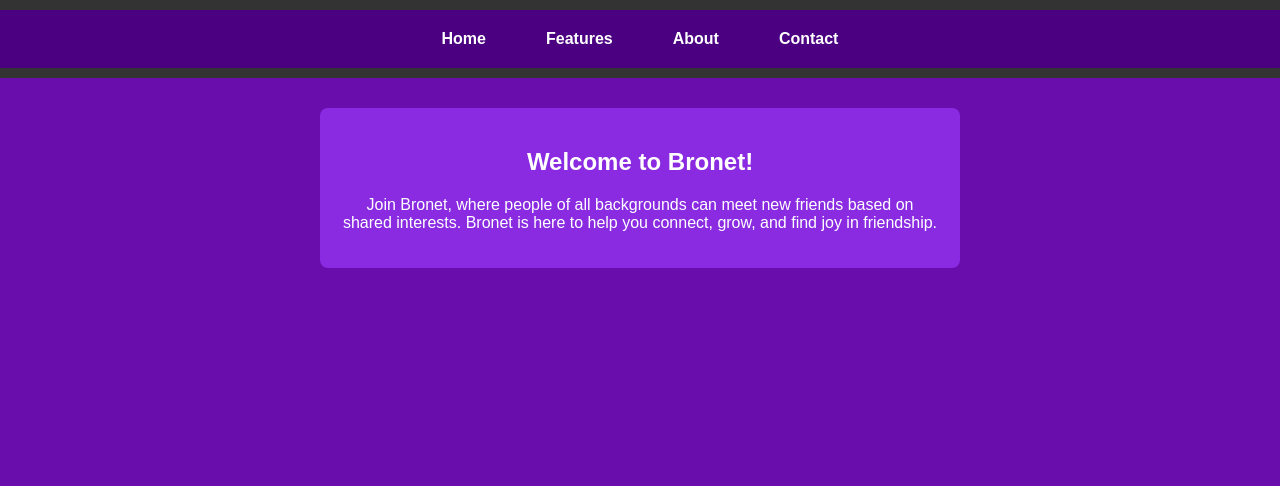
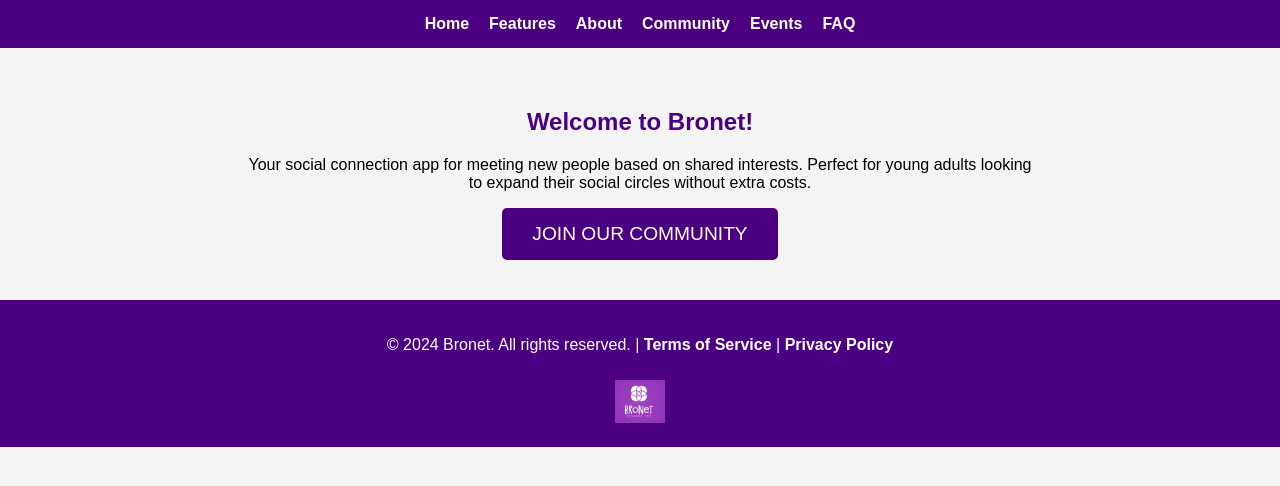
Before and after one commit to HliebOcheretianyi/Bronet, a Flask app: page / in a window 1280 px wide. Shown: the top 486 px of the page. Run offline with Flask 3, Linux system fonts and the light colour scheme.

Commit message:
pre-pre-pre-alpha

```diff
--- a/app.py
+++ b/app.py
@@ -1,37 +1,31 @@
-from flask import Flask, render_template, request, redirect, url_for, flash
+
+from flask import Flask, render_template
 
 app = Flask(__name__)
-app.secret_key = 'supersecretkey'
 
 @app.route('/')
 def home():
-    return render_template('home.html')
+    return render_template('index.html')
 
 @app.route('/features')
 def features():
     return render_template('features.html')
 
+@app.route('/community')
+def community():
+    return render_template('community.html')
+
 @app.route('/about')
 def about():
     return render_template('about.html')
 
-@app.route('/contact')
-def contact():
-    return render_template('contact.html')
+@app.route('/events')
+def events():
+    return render_template('events.html')
 
-@app.route('/submit-contact', methods=['POST'])
-def submit_contact():
-    name = request.form.get('name')
-    email = request.form.get('email')
-    message = request.form.get('message')
-
-    if not name or not email or not message:
-        flash('Please fill out all fields', 'error')
-        return redirect(url_for('contact'))
-
-    print(f"Contact Form Submission\nName: {name}\nEmail: {email}\nMessage: {message}")
-    flash('Thank you for your message! We will get back to you shortly.', 'success')
-    return redirect(url_for('contact'))
+@app.route('/faq')
+def faq():
+    return render_template('faq.html')
 
 if __name__ == '__main__':
     app.run(host="0.0.0.0", port=5000)
--- a/static/style.css
+++ b/static/style.css
@@ -7,196 +7,20 @@ body {
 }
 
 header {
-    background-color: #333;
-    padding: 10px 0;
-}
-
-header nav ul {
-    list-style-type: none;
-    margin: 0;
-    padding: 0;
-    text-align: center;
-}
-
-header nav ul li {
-    display: inline;
-    margin-right: 20px;
-}
-
-header nav ul li a {
-    color: white;
-    text-decoration: none;
-    font-weight: bold;
-    padding: 10px 15px;
-}
-
-header nav ul li a:hover {
-    background-color: #575757;
-    border-radius: 5px;
-}
-
-/* Home Section */
-#home {
-    text-align: center;
-    padding: 50px 20px;
-    background-color: #fff;
-}
-
-#home h1 {
-    color: #333;
-    font-size: 2.5em;
-}
-
-#home p {
-    color: #666;
-    font-size: 1.2em;
-    margin-top: 10px;
-}
-
-#home button {
-    padding: 10px 20px;
-    background-color: #333;
-    color: white;
-    border: none;
-    cursor: pointer;
-    border-radius: 5px;
-    font-size: 1.1em;
-}
-
-#home button a {
-    color: white;
-    text-decoration: none;
-}
-
-#home img {
-    max-width: 100%; /* Ensures image is responsive */
-    height: auto;
-    border-radius: 10px; /* Optional: gives rounded corners */
-    margin-top: 20px; /* Adds space above the image */
-}
-
-
-/* Features Section */
-#features {
-    padding: 50px 20px;
-    background-color: #fff;
-    text-align: center;
-}
-
-#features h2 {
-    color: #333;
-}
-
-.feature {
-    margin: 20px 0;
-}
-
-.feature h3 {
-    color: #444;
-}
-
-.feature p {
-    color: #555;
-}
-
-/* About Section */
-#about {
-    padding: 50px 20px;
-    background-color: #f4f4f4;
-    text-align: center;
-}
-
-#about h2 {
-    color: #333;
-}
-
-#about p {
-    font-size: 1.2em;
-    color: #666;
-}
-
-/* Contact Section */
-#contact {
-    padding: 50px 20px;
-    background-color: #fff;
-    text-align: center;
-}
-
-#contact form {
-    max-width: 600px;
-    margin: 0 auto;
-    text-align: left;
-}
-
-#contact form input,
-#contact form textarea {
-    width: 100%;
-    padding: 10px;
-    margin: 10px 0;
-    border-radius: 5px;
-    border: 1px solid #ccc;
-}
-
-#contact form button {
-    background-color: #333;
-    color: white;
-    padding: 10px 20px;
-    border: none;
-    cursor: pointer;
-    border-radius: 5px;
-}
-
-/* Footer Styling */
-footer {
-    background-color: #333;
-    color: white;
-    padding: 20px;
-    text-align: center;
-}
-
-footer p {
-    font-size: 1em;
-}
-
-footer a {
-    color: white;
-    text-decoration: none;
-}
-
-footer a:hover {
-    text-decoration: underline;
-}
-
-/* Responsive Design */
-@media (max-width: 768px) {
-    #home h1 {
-        font-size: 2em;
-    }
-
-    #home p {
-        font-size: 1em;
-    }
-
-    #features .feature {
-        margin: 10px 0;
-    }
-}
-
-.purple-background {
-    background-color: #6a0dad; /* Primary purple color */
-    color: white;
-    font-family: Arial, sans-serif;
+    background-color: #4b0082;  /* Purple color from logo */
+    padding: 15px;
 }
 
 header nav ul {
     display: flex;
     justify-content: center;
-    padding: 20px;
-    background-color: #4b0082; /* Darker shade of purple */
+    list-style: none;
+    margin: 0;
+    padding: 0;
 }
 
 header nav ul li {
-    margin: 0 15px;
+    margin: 0 10px;
 }
 
 header nav ul li a {
@@ -209,21 +33,71 @@ header nav ul li a:hover {
     color: #dcdcdc; /* Light grey */
 }
 
-section {
-    max-width: 600px;
-    margin: 30px auto;
+main {
+    max-width: 800px;
+    margin: 20px auto;
+    padding: 20px;
     text-align: center;
-    padding: 20px;
-    border-radius: 8px;
-    background-color: #8a2be2; /* Medium shade of purple */
 }
 
-button {
+h1, h2 {
+    color: #4b0082;
+}
+
+/* Call-to-Action Button */
+.cta-button {
     background-color: #4b0082;
     color: white;
+    padding: 15px 30px;
+    font-size: 1.2em;
+    text-transform: uppercase;
     border: none;
-    padding: 10px 20px;
     cursor: pointer;
     border-radius: 5px;
-    font-size: 1em;
+    transition: background-color 0.3s ease;
 }
+
+.cta-button a {
+    color: white;
+    text-decoration: none;
+}
+
+.cta-button:hover {
+    background-color: #6a0dad;
+}
+
+/* Footer Styling */
+/* Footer Styling */
+footer {
+    background-color: #4b0082;
+    color: white;
+    padding: 20px;
+    text-align: center;
+}
+
+.footer-link {
+    color: white;
+    text-decoration: none;
+    font-weight: bold;
+}
+
+.footer-link:hover {
+    text-decoration: underline;
+}
+
+
+.footer-logo {
+    width: 50px;
+    margin-top: 10px;
+}
+
+/* Responsive Design */
+@media (max-width: 768px) {
+    header nav ul {
+        flex-direction: column;
+    }
+
+    main {
+        padding: 10px;
+    }
+}
--- /dev/null
+++ b/templates/base.html
@@ -0,0 +1,33 @@
+<!DOCTYPE html>
+<html lang="en">
+<head>
+    <meta charset="UTF-8">
+    <meta name="viewport" content="width=device-width, initial-scale=1.0">
+    <title>{% block title %}Bronet - Friends Upp{% endblock %}</title>
+    <link rel="stylesheet" href="{{ url_for('static', filename='style.css') }}">
+</head>
+<body>
+    <header>
+        <nav>
+            <ul>
+                <li><a href="{{ url_for('home') }}">Home</a></li>
+                <li><a href="{{ url_for('features') }}">Features</a></li>
+                <li><a href="{{ url_for('about') }}">About</a></li>
+                <li><a href="{{ url_for('community') }}">Community</a></li>
+                <li><a href="{{ url_for('events') }}">Events</a></li>
+                <li><a href="{{ url_for('faq') }}">FAQ</a></li>
+            </ul>
+        </nav>
+    </header>
+
+    <main>
+        {% block content %}{% endblock %}
+    </main>
+
+<footer>
+    <p>&copy; 2024 Bronet. All rights reserved. | <a href="#terms" class="footer-link">Terms of Service</a> | <a href="#privacy" class="footer-link">Privacy Policy</a></p>
+    <img src="{{ url_for('static', filename='images/welcome.jpg') }}" alt="Bronet Logo" class="footer-logo">
+</footer>
+
+</body>
+</html>
--- a/templates/index.html
+++ b/templates/index.html
@@ -1,77 +1,9 @@
-<!DOCTYPE html>
-<html lang="en">
-<head>
-    <meta charset="UTF-8">
-    <meta name="viewport" content="width=device-width, initial-scale=1.0">
-    <title>Bronet - Connect with Like-Minded People</title>
-    <link rel="stylesheet" href="{{ url_for('static', filename='style.css') }}">
-</head>
-<body>
-    <header>
-        <nav>
-            <ul>
-                <li><a href="#home">Home</a></li>
-                <li><a href="#features">Features</a></li>
-                <li><a href="#about">About</a></li>
-                <li><a href="#contact">Contact</a></li>
-            </ul>
-        </nav>
-    </header>
-
-    <<section id="home">
+{% extends "base.html" %}
+{% block title %}Welcome to Bronet{% endblock %}
+{% block content %}
+<section id="home">
     <h1>Welcome to Bronet!</h1>
-    <img src="{{ url_for('static', filename='images/welcome.jpg') }}" alt="Welcome Image">
-    <p>Your social connection app for meeting new people based on shared interests.</p>
-    <button><a href="#signup">Sign Up Now</a></button>
-    </section>
-
-
-    <section id="features">
-        <h2>Key Features</h2>
-        <div class="feature">
-            <h3>Interest-based Matching</h3>
-            <p>Find people who share your hobbies, whether you're into gaming, hiking, or arts.</p>
-        </div>
-        <div class="feature">
-            <h3>Event & Activity Planning</h3>
-            <p>Organize or join events with others who share your passions. Perfect for meetups!</p>
-        </div>
-        <div class="feature">
-            <h3>Geolocation Search</h3>
-            <p>Meet people nearby or find local events easily with our location-based search.</p>
-        </div>
-    </section>
-
-    <section id="about">
-        <h2>About Bronet</h2>
-        <p>Bronet is designed to help you find meaningful friendships and expand your social circle. Whether you’re a student, a young professional, or someone new to a city, our app connects you with like-minded individuals.</p>
-    </section>
-
-    <section id="contact">
-        <h2>Contact Us</h2>
-        <p>If you have any questions or need support, feel free to reach out!</p>
-        <form action="{{ url_for('submit_contact') }}" method="POST">
-            <input type="text" name="name" placeholder="Your Name" required>
-            <input type="email" name="email" placeholder="Your Email" required>
-            <textarea name="message" placeholder="Your Message" required></textarea>
-            <button type="submit">Send Message</button>
-        </form>
-    </section>
-
-    <footer>
-        <p>&copy; 2024 Bronet. All rights reserved. | <a href="#terms">Terms of Service</a> | <a href="#privacy">Privacy Policy</a></p>
-    </footer>
-
-    {% with messages = get_flashed_messages(with_categories=True) %}
-      {% if messages %}
-        <div class="flash-messages">
-          {% for category, message in messages %}
-            <div class="alert alert-{{ category }}">
-              {{ message }}
-            </div>
-          {% endfor %}
-        </div>
-      {% endif %}
-    {% endwith %}
-</body>
-</html>
+    <p>Your social connection app for meeting new people based on shared interests. Perfect for young adults looking to expand their social circles without extra costs.</p>
+    <button class="cta-button"><a href="{{ url_for('community') }}">Join Our Community</a></button>
+</section>
+{% endblock %}
```
Also changed, not shown: templates/about.html (+8 -23 lines), templates/community.html (added, +8 -0 lines), templates/events.html (added, +8 -0 lines), templates/faq.html (added, +15 -0 lines), templates/features.html (+19 -23 lines).
